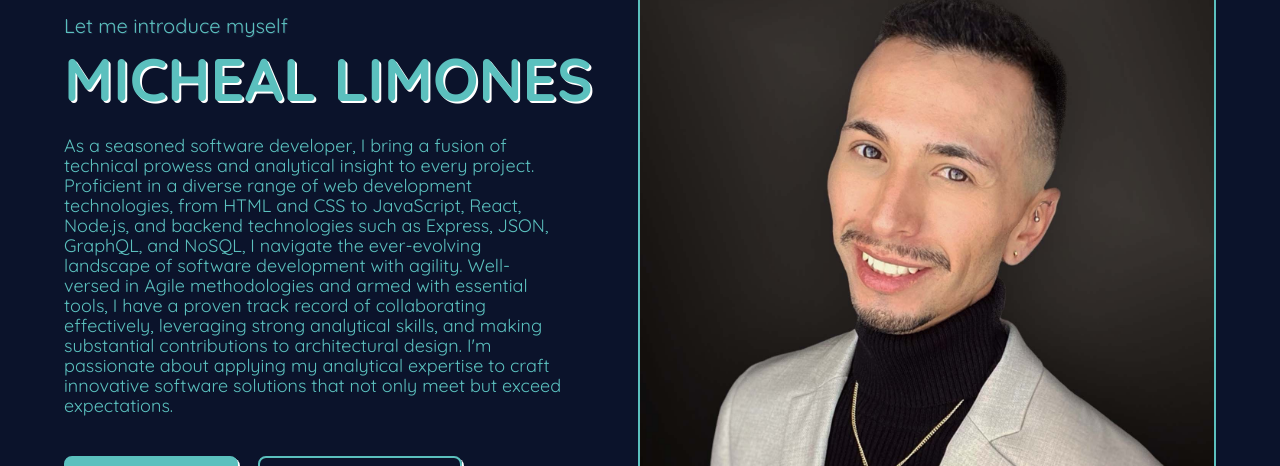
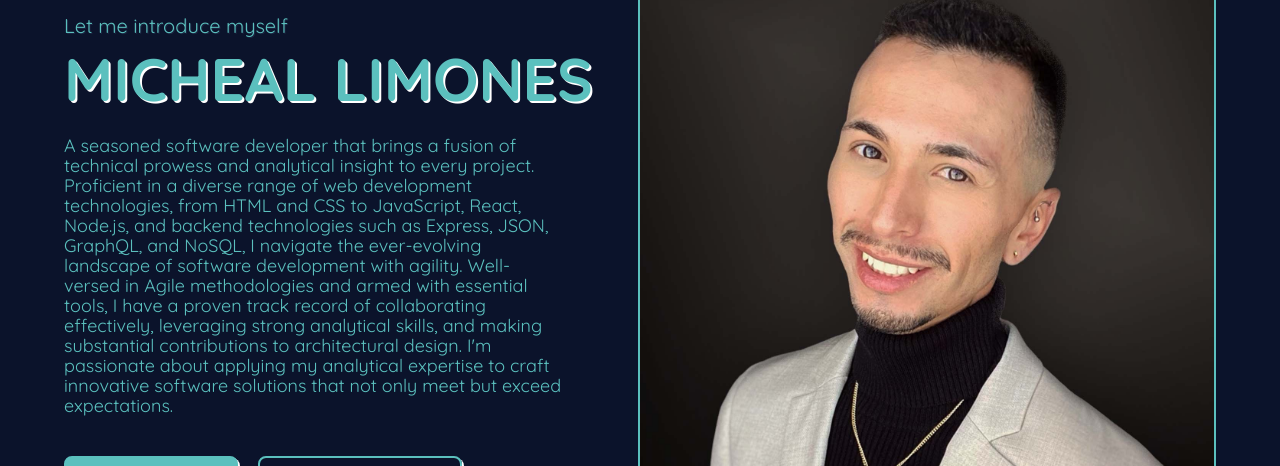
Before and after one commit to ZestyLimones/Zesty_React_Portfolio, a React (Create React App) app: page / in a window 1280 px wide. Shown: the part 123-589 px from the top of the page. Built offline with nearby package versions, Linux system fonts and the light colour scheme.

Commit message:
updated about.

```diff
--- a/src/components/AboutSection.js
+++ b/src/components/AboutSection.js
@@ -87,7 +87,7 @@ export default function AboutSection() {
             heading="Micheal Limones"
           />
           <PText>
-            As a seasoned software developer, I bring a fusion of technical
+            A seasoned software developer that brings a fusion of technical
             prowess and analytical insight to every project. Proficient in a
             diverse range of web development technologies, from HTML and CSS to
             JavaScript, React, Node.js, and backend technologies such as
```
